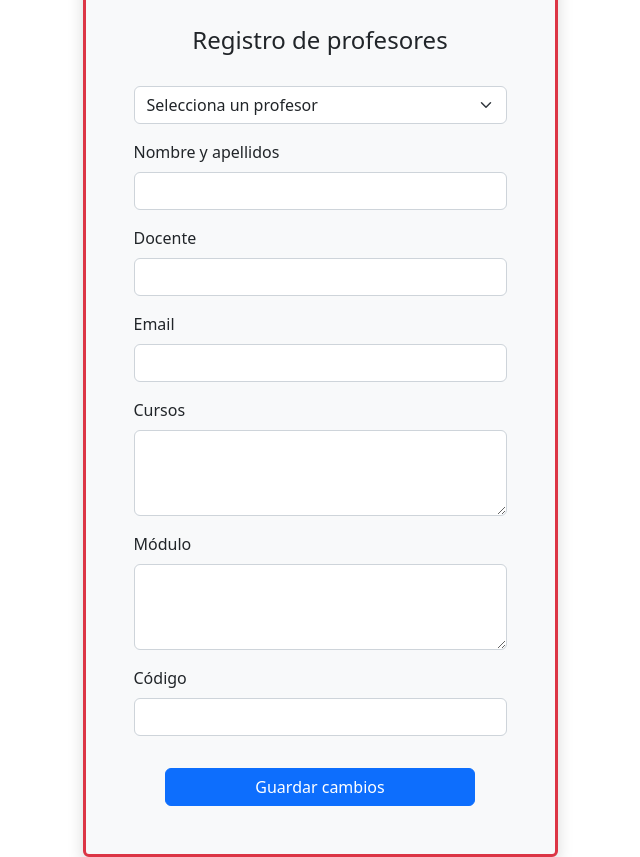
After one commit to JJPS/FPICweb, a PHP site: page /registrarProfesores.php in a window 1280 px wide. The commit adds this page. Shown: the whole page, without its empty margins (320-960 px from the left). Run offline with PHP 8.4, Linux system fonts and the light colour scheme.

Commit message:
Add files via upload

```diff
--- /dev/null
+++ b/admin/registrarProfesores.php
@@ -0,0 +1,86 @@
+
+<!DOCTYPE html>
+<html lang="es">
+
+<head>
+    <meta charset="UTF-8">
+    <meta http-equiv="X-UA-Compatible" content="IE=edge">
+    <meta name="viewport" content="width=device-width, initial-scale=1.0">
+    <link rel="stylesheet" href="https://cdn.jsdelivr.net/npm/bootstrap-icons@1.10.4/font/bootstrap-icons.css">
+    <link href="https://cdn.jsdelivr.net/npm/bootstrap@5.2.3/dist/css/bootstrap.min.css" rel="stylesheet"
+        integrity="sha384-rbsA2VBKQhggwzxH7pPCaAqO46MgnOM80zW1RWuH61DGLwZJEdK2Kadq2F9CUG65" crossorigin="anonymous">
+    <link rel="icon" type="image/jpg" href="../Fotos/icon.png" />
+    <link rel="stylesheet" type="text/css" href="../style.css">
+
+    <title>Registro de profesores</title>
+</head>
+
+<body class="background-profesores">
+    <script src="https://cdn.jsdelivr.net/npm/bootstrap@5.2.3/dist/js/bootstrap.bundle.min.js"
+        integrity="sha384-kenU1KFdBIe4zVF0s0G1M5b4hcpxyD9F7jL+jjXkk+Q2h455rYXK/7HAuoJl+0I4"
+        crossorigin="anonymous"></script>
+
+    <div class="vh-100 d-flex justify-content-center align-items-center">
+        <div class="container">
+            <div class="row justify-content-center">
+                <div
+                    class="col-md-8 col-lg-6 col-xl-5 p-5 shadow border border-3 border-danger bg-light rounded mt-4 p-4">
+                    <h4 class="mb-4 text-dark border-danger text-center p-2">
+                        Registro de profesores
+                    </h4>
+
+                    <form action="register_profesores.php" method="POST">
+                        <div class="mb-3">
+                            <select class="form-select" name="profesor" id="profesor" onchange="mostrarDatosProfesor()">
+                                <option for="profesor" selected>Selecciona un profesor</option>
+                                <option value="1">Carlos Andrés Campoy Gómez</option>
+                                <option value="2">Daniel Berbel Puerto</option>
+                                <option value="3">David Méndez Ubeda</option>
+                                <option value="4">Elías Isaac García Toledo</option>
+                                <option value="5">Francisco Javier Alés Fernández</option>
+                                <option value="6">José Javier Pérez Suárez</option>
+                                <option value="7">Mohamed Baghdadi Chabbi</option>
+                                <option value="8">Mohamed Mehamed Maanan</option>
+                                <option value="9">Mustafa Mohamed Maanan</option>
+                                <option value="10">Salim Tieb Mohamedi</option>
+                                <option value="11">Samuel Higueras Fernández</option>
+                                <option value="12">Vicente Villanueva Gonzalez</option>
+                            </select>
+                        </div>
+                        <div class="mb-3" >
+                            <label for="nombreyapellidos" class="form-label">Nombre y apellidos</label>
+                            <input type="text" class="form-control" id="nombreyapellidos" name="nombreyapellidos"
+                                required>
+                        </div>
+                        <div class="mb-3">
+                            <label for="docente" class="form-label">Docente</label>
+                            <input type="text" class="form-control" id="docente" name="docente" required>
+                        </div>
+                        <div class="mb-3">
+                            <label for="email" class="form-label">Email</label>
+                            <input type="email" class="form-control" id="email" name="email" required>
+                        </div>
+                        <div class="mb-3">
+                            <label for="curso" class="form-label">Cursos</label>
+                            <textarea class="form-control" id="curso" name="curso" rows="3"></textarea>
+                          </div>
+                        <div class="mb-3">
+                            <label for="modulo" class="form-label">Módulo</label>
+                            <textarea class="form-control" id="modulo" name="modulo" rows="3"></textarea>
+                          </div>
+                        <div class="mb-3">
+                            <label for="codigo" class="form-label">Código</label>
+                            <input type="text" class="form-control" id="codigo" name="codigo" required>
+                        </div>
+                        <div class="d-grid gap-2 col-10 mx-auto pt-3">
+                            <button type="submit" class="btn btn-primary">Guardar cambios</button>
+                        </div>
+                    </form>
+                </div>
+            </div>
+        </div>
+    </div>
+    <script src="../javascript/datosProfesor.js"></script>
+</body>
+
+</html>
```
Also changed, not shown: admin/login.php (+5 -7 lines), admin/login_validate.php (+32 -0 lines).
